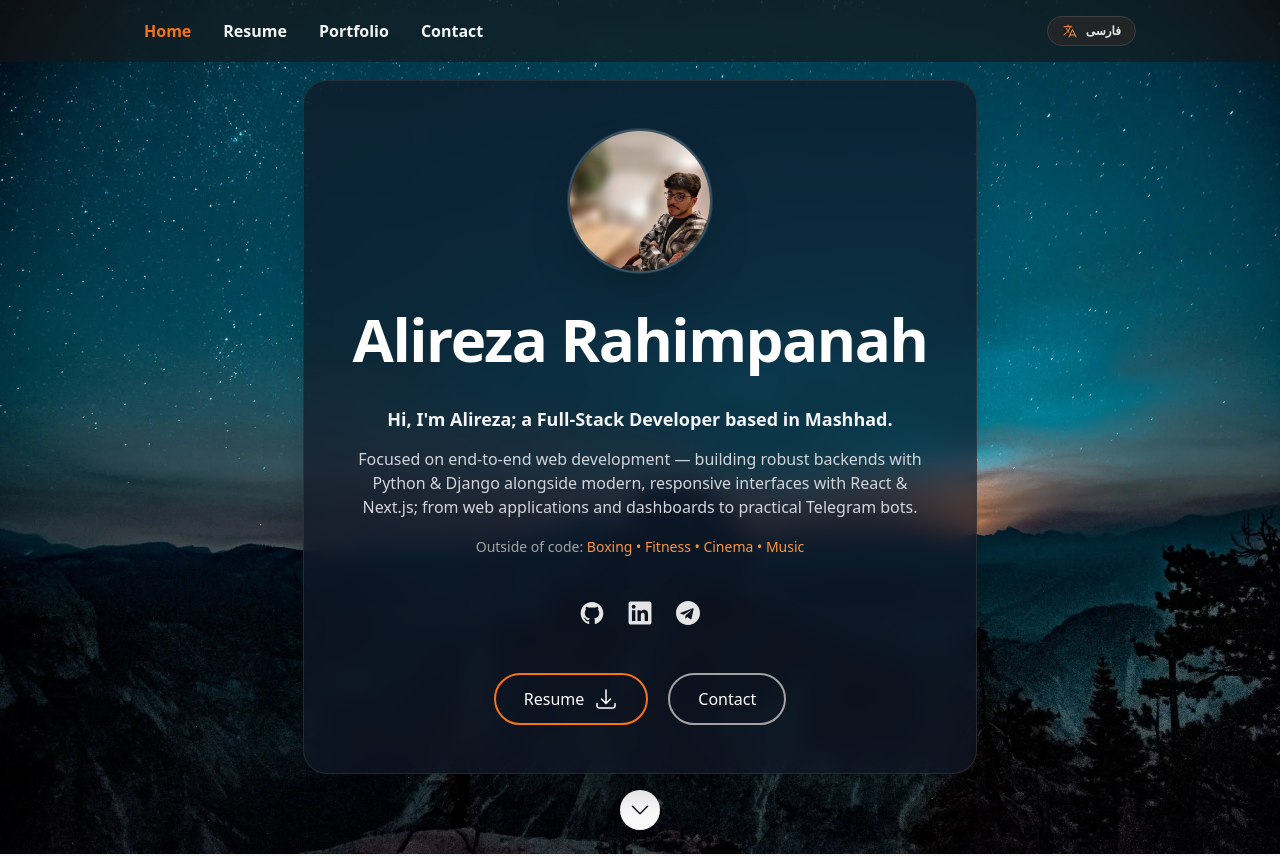
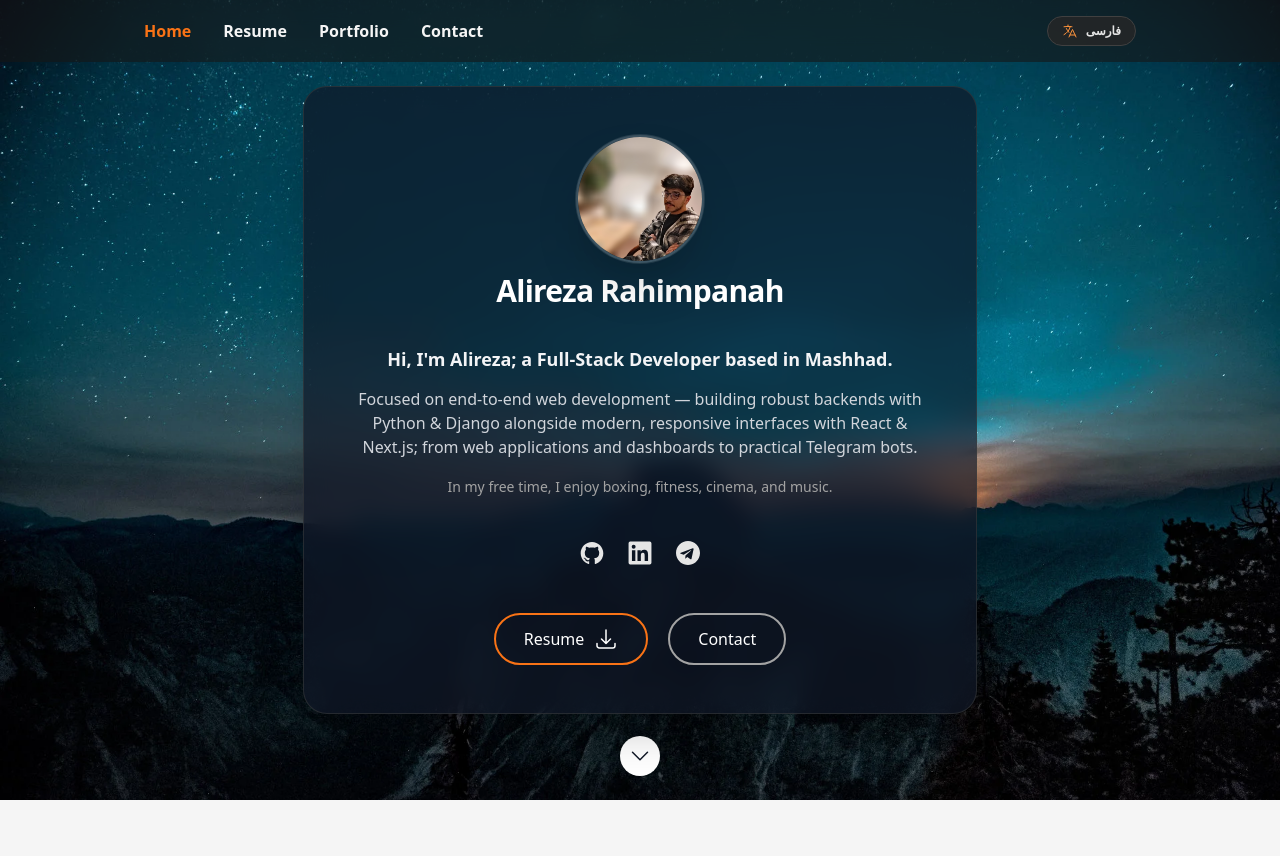
Before and after one commit to say-alireza/nextjs-resume, a Next.js app: page / in a window 1280 px wide. Shown: the top 856 px of the page. Built offline with nearby package versions, Linux system fonts and the light colour scheme.

Commit message:
fix(hero): scale down Nastaliq name to natural text size under avatar, separate 'علی رضا' and 'رحیم پناه' with spaces, and soften hobbies text

```diff
--- a/src/components/Sections/Hero.tsx
+++ b/src/components/Sections/Hero.tsx
@@ -25,16 +25,18 @@ const Hero: FC = memo(() => {
         />
         <div className="z-10 max-w-screen-md px-4 sm:px-6">
           <div className="flex flex-col items-center gap-y-7 sm:gap-y-9 rounded-3xl bg-gray-900/70 p-8 sm:p-12 text-center shadow-2xl backdrop-blur-md border border-neutral-700/50">
-            {/* Profile Avatar - clean minimalist border */}
-            <div className="relative h-28 w-28 sm:h-36 sm:w-36 overflow-hidden rounded-full border-2 border-white/20 shadow-2xl ring-1 ring-white/10 shrink-0">
-              <Image alt={name} className="h-full w-full object-cover" placeholder="blur" priority src={profilepic} />
-            </div>
+            {/* Profile Avatar & Name */}
+            <div className="flex flex-col items-center gap-y-2.5">
+              <div className="relative h-24 w-24 sm:h-32 sm:w-32 overflow-hidden rounded-full border-2 border-white/20 shadow-2xl ring-1 ring-white/10 shrink-0">
+                <Image alt={name} className="h-full w-full object-cover" placeholder="blur" priority src={profilepic} />
+              </div>
 
-            <div className="flex flex-col items-center">
               <h1
                 className={classNames(
-                  'font-bold text-white',
-                  language === 'fa' ? 'font-nastaliq text-5xl sm:text-7xl lg:text-8xl py-2 tracking-normal' : 'text-3xl sm:text-5xl lg:text-6xl tracking-tight',
+                  'text-white transition-all',
+                  language === 'fa'
+                    ? 'font-nastaliq text-2xl sm:text-3xl text-neutral-200 py-1'
+                    : 'text-2xl sm:text-3xl font-bold tracking-tight',
                 )}>
                 {name}
               </h1>
--- a/src/context/LanguageContext.tsx
+++ b/src/context/LanguageContext.tsx
@@ -35,23 +35,23 @@ export type Language = 'en' | 'fa';
 // --- Persian Translated Datasets (conforming to persian-typography & ZWNJ standard) ---
 
 export const homePageMetaFa: HomepageMeta = {
-  title: 'علیرضا رحیم‌پناه — توسعه‌دهنده وب و فرانت‌اند',
-  description: 'رزومه و نمونه‌کارهای علیرضا رحیم‌پناه، توسعه‌دهنده فرانت‌اند و فول‌استک مسلط به React، Next.js، TypeScript و Django.',
+  title: 'علی رضا رحیم پناه — توسعه‌دهنده فول‌استک',
+  description: 'رزومه و نمونه‌کارهای علی رضا رحیم پناه، توسعه‌دهنده فول‌استک مسلط به Django، React، Next.js و TypeScript.',
 };
 
 export const heroDataFa: Hero = {
   imageSrc: heroData.imageSrc,
-  name: 'علیرضا رحیم‌پناه',
+  name: 'علی رضا رحیم  پناه',
   description: (
     <div className="flex flex-col gap-y-3 sm:gap-y-3.5 text-center max-w-xl">
       <p className="text-base text-gray-100 sm:text-lg leading-relaxed font-semibold">
-        سلام، علیرضام؛ توسعه‌دهنده فول‌استک ساکن مشهد.
+        سلام، علی رضام؛ توسعه‌دهنده فول‌استک ساکن مشهد.
       </p>
       <p className="text-sm text-gray-300 sm:text-base leading-relaxed">
         تمرکزم روی توسعه وب فول‌استک، پیاده‌سازی بک‌اند با Python و Django، و طراحی رابط‌های کاربری مدرن با React و Next.js هستش؛ از وب‌اپلیکیشن‌ها و پنل‌های مدیریتی تا ربات‌های کاربردی تلگرام.
       </p>
-      <p className="text-xs sm:text-sm text-neutral-400 font-medium pt-1">
-        روتین خارج از کد: <span className="text-orange-400">بوکس • بدنسازی • فیلم و سریال • موزیک</span>
+      <p className="text-xs sm:text-sm text-neutral-400 font-normal pt-1">
+        توی وقت آزادم هم علاقه‌مندم با بوکس، بدنسازی، فیلم و سریال و موزیک وقت بگذرونم.
       </p>
     </div>
   ),
--- a/src/data/data.tsx
+++ b/src/data/data.tsx
@@ -67,8 +67,8 @@ export const heroData: Hero = {
       <p className="text-sm text-gray-300 sm:text-base leading-relaxed">
         Focused on end-to-end web development — building robust backends with Python & Django alongside modern, responsive interfaces with React & Next.js; from web applications and dashboards to practical Telegram bots.
       </p>
-      <p className="text-xs sm:text-sm text-neutral-400 font-medium pt-1">
-        Outside of code: <span className="text-orange-400">Boxing • Fitness • Cinema • Music</span>
+      <p className="text-xs sm:text-sm text-neutral-400 font-normal pt-1">
+        In my free time, I enjoy boxing, fitness, cinema, and music.
       </p>
     </div>
   ),
```
